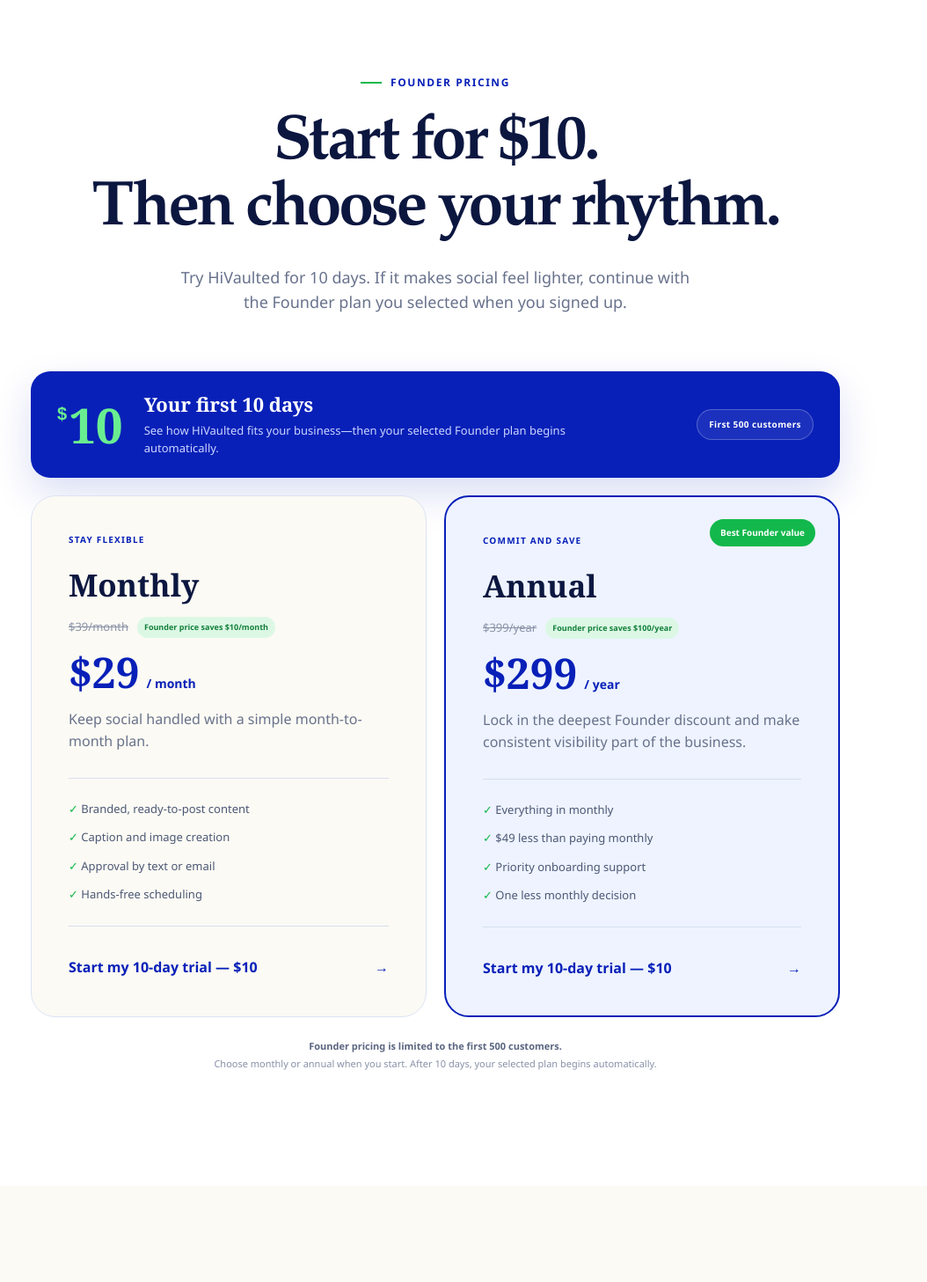
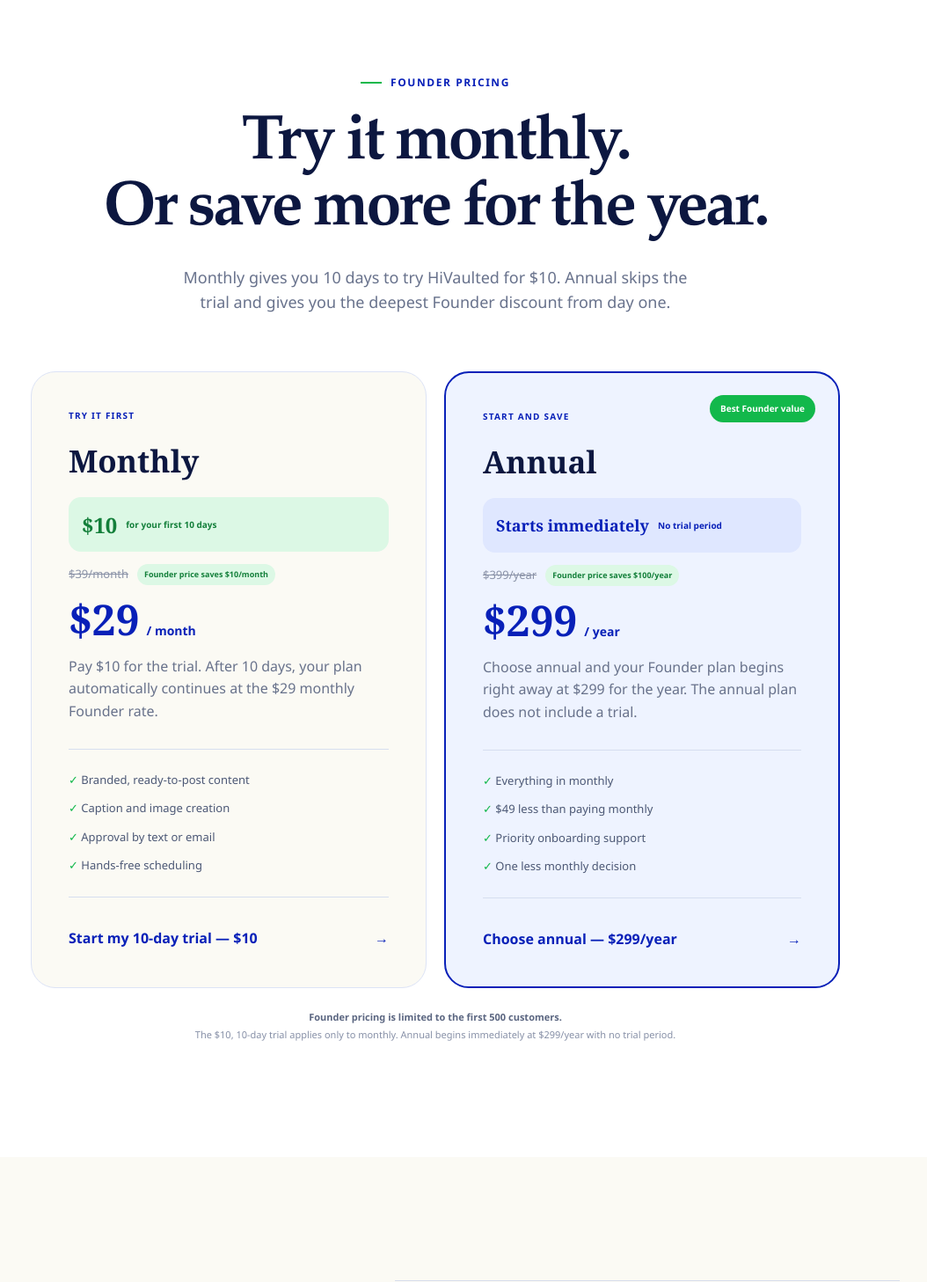
Before and after one commit to dennishlewis/hivaulted_marketing, a Next.js app: page / in a window 1280 px wide. Shown: the part 8900-10357 px from the top of the page at 88% size, without its empty margins (145-1199 px from the left). Built offline with nearby package versions, Linux system fonts and the light colour scheme.

Commit message:
Clarify monthly-only trial pricing

```diff
--- a/app/page.tsx
+++ b/app/page.tsx
@@ -15,7 +15,7 @@
   ['Where can I publish?', 'HiVaulted is designed to help you stay active on Instagram, Facebook, and LinkedIn from one simple workflow.'],
   ['Do I have to learn another complicated tool?', 'No. You can send ideas and review posts through familiar channels like text and email. The dashboard is there when you want the bigger picture.'],
   ['What if I have nothing to send?', 'That is part of the point. HiVaulted can help keep your presence moving even when you do not have a fresh photo or idea ready.'],
-  ['What happens after the 10-day trial?', 'Your trial is $10 for the first 10 days. When you start, choose the monthly or annual Founder plan you want. After the trial, that plan begins automatically at its Founder rate.'],
+  ['How does the $10 trial work?', 'The $10 trial applies only to the monthly plan. After 10 days, it automatically becomes the $29/month Founder plan. The annual plan does not include a trial; it begins immediately at $299/year.'],
 ];
 
 const faqSchema = { '@context': 'https://schema.org', '@type': 'FAQPage', mainEntity: faqs.map(([question, answer]) => ({ '@type': 'Question', name: question, acceptedAnswer: { '@type': 'Answer', text: answer } })) };
@@ -93,36 +93,33 @@
       <section className="pricing-section" id="pricing">
         <div className="section-heading">
           <p className="eyebrow"><span /> Founder pricing</p>
-          <h2>Start for $10.<br/>Then choose your rhythm.</h2>
-          <p>Try HiVaulted for 10 days. If it makes social feel lighter, continue with the Founder plan you selected when you signed up.</p>
-        </div>
-        <div className="trial-offer">
-          <div className="trial-price"><span>$</span>10</div>
-          <div><strong>Your first 10 days</strong><p>See how HiVaulted fits your business—then your selected Founder plan begins automatically.</p></div>
-          <span className="founder-limit">First 500 customers</span>
+          <h2>Try it monthly.<br/>Or save more for the year.</h2>
+          <p>Monthly gives you 10 days to try HiVaulted for $10. Annual skips the trial and gives you the deepest Founder discount from day one.</p>
         </div>
         <div className="pricing-grid">
           <article className="price-card">
-            <p className="plan-kicker">Stay flexible</p>
+            <p className="plan-kicker">Try it first</p>
             <h3>Monthly</h3>
+            <div className="plan-status trial-status"><strong>$10</strong><span>for your first 10 days</span></div>
             <div className="price-savings"><del>$39/month</del><span>Founder price saves $10/month</span></div>
             <div className="price-label"><span>$29</span><small>/ month</small></div>
-            <p>Keep social handled with a simple month-to-month plan.</p>
+            <p>Pay $10 for the trial. After 10 days, your plan automatically continues at the $29 monthly Founder rate.</p>
             <ul><li>✓ Branded, ready-to-post content</li><li>✓ Caption and image creation</li><li>✓ Approval by text or email</li><li>✓ Hands-free scheduling</li></ul>
             <a href="https://app.hivaulted.com/">Start my 10-day trial — $10 <span>→</span></a>
           </article>
           <article className="price-card featured">
             <div className="popular-tag">Best Founder value</div>
-            <p className="plan-kicker">Commit and save</p>
+            <p className="plan-kicker">Start and save</p>
             <h3>Annual</h3>
+            <div className="plan-status annual-status"><strong>Starts immediately</strong><span>No trial period</span></div>
             <div className="price-savings"><del>$399/year</del><span>Founder price saves $100/year</span></div>
             <div className="price-label"><span>$299</span><small>/ year</small></div>
-            <p>Lock in the deepest Founder discount and make consistent visibility part of the business.</p>
+            <p>Choose annual and your Founder plan begins right away at $299 for the year. The annual plan does not include a trial.</p>
             <ul><li>✓ Everything in monthly</li><li>✓ $49 less than paying monthly</li><li>✓ Priority onboarding support</li><li>✓ One less monthly decision</li></ul>
-            <a href="https://app.hivaulted.com/">Start my 10-day trial — $10 <span>→</span></a>
+            <a href="https://app.hivaulted.com/">Choose annual — $299/year <span>→</span></a>
           </article>
         </div>
-        <p className="pricing-note"><strong>Founder pricing is limited to the first 500 customers.</strong><span>Choose monthly or annual when you start. After 10 days, your selected plan begins automatically.</span></p>
+        <p className="pricing-note"><strong>Founder pricing is limited to the first 500 customers.</strong><span>The $10, 10-day trial applies only to monthly. Annual begins immediately at $299/year with no trial period.</span></p>
       </section>
 
       <section className="faq-section"><div><p className="eyebrow"><span /> Good questions</p><h2>The things you’re probably wondering.</h2><p>Still curious? Write to <a href="mailto:hello@hivaulted.com">hello@hivaulted.com</a>. A real person will get back to you.</p></div><div className="faq-list">{faqs.map(([question, answer], index) => <details key={question} open={index === 0}><summary>{question}<span>＋</span></summary><p>{answer}</p></details>)}</div></section>
```
Also changed, not shown: app/globals.css.
